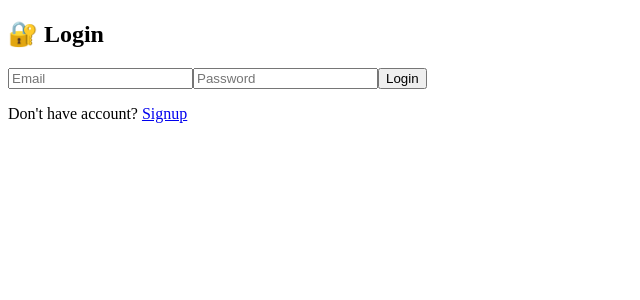
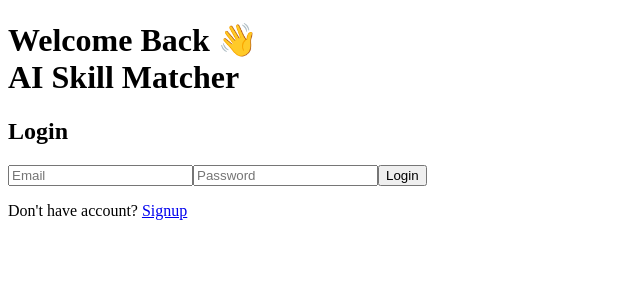
Before and after one commit to Renuka-019/ai-skill-matcher, a React (Create React App) app: page / in a window 1280 px wide. Shown: the top 300 px of the page, without its empty margins (0-640 px from the left). Built offline with nearby package versions, Linux system fonts and the light colour scheme.

Commit message:
Update Login.js

```diff
--- a/src/Login.js
+++ b/src/Login.js
@@ -1,6 +1,5 @@
 import React, { useState } from "react";
 import { useNavigate } from "react-router-dom";
-import { motion } from "framer-motion";
 
 function Login() {
   const [email, setEmail] = useState("");
@@ -28,16 +27,28 @@ function Login() {
 
   return (
     <div className="container">
-      <motion.div className="card" initial={{ scale: 0.8 }} animate={{ scale: 1 }}>
-        <h2>🔐 Login</h2>
 
-        <input placeholder="Email" onChange={(e) => setEmail(e.target.value)} />
-        <input type="password" placeholder="Password" onChange={(e) => setPassword(e.target.value)} />
+      {/* LEFT SIDE */}
+      <div className="left">
+        <h1>Welcome Back 👋<br/>AI Skill Matcher</h1>
+      </div>
 
-        <button onClick={handleLogin}>Login</button>
+      {/* RIGHT SIDE */}
+      <div className="right">
+        <div className="card">
+          <h2>Login</h2>
 
-        <p>Don't have account? <a href="/signup">Signup</a></p>
-      </motion.div>
+          <input placeholder="Email" onChange={(e) => setEmail(e.target.value)} />
+          <input type="password" placeholder="Password" onChange={(e) => setPassword(e.target.value)} />
+
+          <button onClick={handleLogin}>Login</button>
+
+          <p>
+            Don't have account? <a href="/signup">Signup</a>
+          </p>
+        </div>
+      </div>
+
     </div>
   );
 }
```
